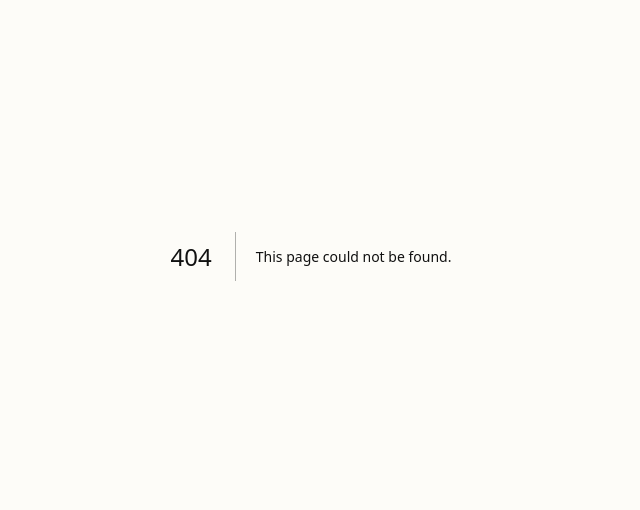
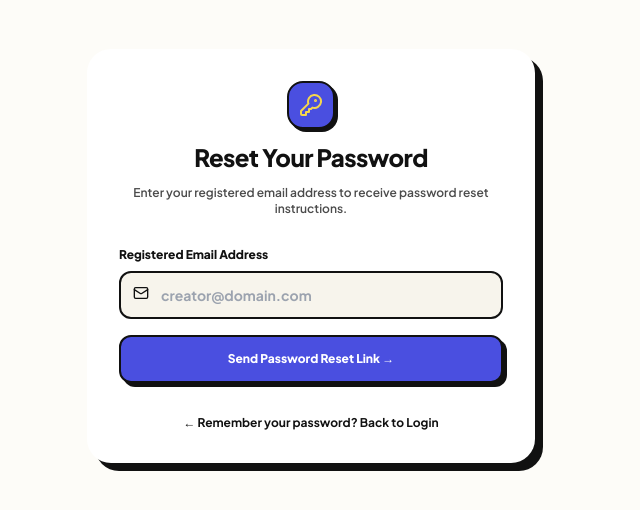
Before and after one commit to Vedbhanu/creator-attribution-dashboard, a Next.js app: page /forgot-password in a window 1280 px wide. Before the commit this address had no page. Shown: the part 144-654 px from the top of the page, without its empty margins (329-969 px from the left). Built offline with nearby package versions, Linux system fonts and the light colour scheme; no server answers.

Commit message:
Implement personalized name display, strict credential validation, session initialization on signup, and Forgot Password page

```diff
--- /dev/null
+++ b/src/app/forgot-password/page.tsx
@@ -0,0 +1,109 @@
+'use client';
+
+import { useState } from 'react';
+import Link from 'next/link';
+import { KeyRound, Mail, ArrowRight, CheckCircle2, AlertCircle } from 'lucide-react';
+import { supabase } from '@/lib/supabase';
+
+export default function ForgotPasswordPage() {
+  const [email, setEmail] = useState('');
+  const [loading, setLoading] = useState(false);
+  const [sent, setSent] = useState(false);
+  const [error, setError] = useState<string | null>(null);
+
+  const handleResetPassword = async (e: React.FormEvent) => {
+    e.preventDefault();
+    setError(null);
+    setLoading(true);
+
+    try {
+      if (supabase) {
+        const { error: resetError } = await supabase.auth.resetPasswordForEmail(email, {
+          redirectTo: `${window.location.origin}/login`,
+        });
+        if (resetError) throw resetError;
+      }
+
+      setSent(true);
+    } catch (err: any) {
+      // Show confirmation in local mode as well
+      setSent(true);
+    } finally {
+      setLoading(false);
+    }
+  };
+
+  return (
+    <div className="min-h-screen bg-[#FDFCF8] flex items-center justify-center p-4">
+      <div className="w-full max-w-md p-8 rounded-3xl bg-white border-3 border-[#111111] shadow-[8px_8px_0px_#111111] space-y-6">
+        <div className="text-center space-y-3">
+          <div className="w-12 h-12 rounded-2xl bg-[#4A4FE0] text-white border-2 border-[#111111] flex items-center justify-center mx-auto shadow-[3px_3px_0px_#111111]">
+            <KeyRound className="w-6 h-6 text-[#F6D74C]" />
+          </div>
+          <h1 className="text-2xl font-black text-[#111111] tracking-tight">Reset Your Password</h1>
+          <p className="text-xs text-[#4B4B4B] font-semibold">
+            Enter your registered email address to receive password reset instructions.
+          </p>
+        </div>
+
+        {sent ? (
+          <div className="p-6 rounded-2xl bg-[#F7F4EC] border-2 border-[#111111] space-y-4 text-center shadow-[4px_4px_0px_#111111]">
+            <div className="w-10 h-10 rounded-full bg-emerald-500 text-white border-2 border-[#111111] flex items-center justify-center mx-auto shadow-[2px_2px_0px_#111111]">
+              <CheckCircle2 className="w-5 h-5" />
+            </div>
+            <div className="space-y-1">
+              <h3 className="text-sm font-black text-[#111111]">Reset Link Sent!</h3>
+              <p className="text-xs text-[#4B4B4B] font-semibold">
+                We've sent password reset instructions & OTP verification link to <strong>{email}</strong>. Please check your inbox.
+              </p>
+            </div>
+            <Link
+              href="/login"
+              className="inline-flex items-center gap-2 px-6 py-3 rounded-xl bg-[#4A4FE0] text-white font-extrabold text-xs border-2 border-[#111111] shadow-[2px_2px_0px_#111111]"
+            >
+              Back to Login →
+            </Link>
+          </div>
+        ) : (
+          <form onSubmit={handleResetPassword} className="space-y-4">
+            {error && (
+              <div className="p-3.5 rounded-xl bg-rose-100 border-2 border-[#111111] text-[#111111] text-xs font-bold flex items-center gap-2 shadow-[2px_2px_0px_#111111]">
+                <AlertCircle className="w-4 h-4 text-rose-600 flex-shrink-0" />
+                <span>{error}</span>
+              </div>
+            )}
+
+            <div className="space-y-1.5">
+              <label className="text-xs font-extrabold text-[#111111]">Registered Email Address</label>
+              <div className="relative">
+                <Mail className="w-4 h-4 absolute left-3.5 top-3.5 text-[#111111]" />
+                <input
+                  type="email"
+                  required
+                  placeholder="creator@domain.com"
+                  value={email}
+                  onChange={(e) => setEmail(e.target.value)}
+                  className="w-full pl-10 pr-4 py-3 rounded-xl bg-[#F7F4EC] border-2 border-[#111111] text-sm text-[#111111] font-bold focus:outline-none focus:bg-white"
+                />
+              </div>
+            </div>
+
+            <button
+              type="submit"
+              disabled={loading}
+              className="w-full py-3.5 rounded-xl bg-[#4A4FE0] hover:bg-[#3b40cc] text-white font-black text-xs border-2 border-[#111111] shadow-[4px_4px_0px_#111111] active:translate-x-[2px] active:translate-y-[2px] active:shadow-[2px_2px_0px_#111111] transition-all disabled:opacity-50 flex items-center justify-center gap-2"
+            >
+              <span>{loading ? 'Sending Reset Email...' : 'Send Password Reset Link →'}</span>
+            </button>
+          </form>
+        )}
+
+        <div className="text-center pt-2 text-xs font-bold text-[#4B4B4B]">
+          <Link href="/login" className="text-[#111111] hover:underline">
+            ← Remember your password? Back to Login
+          </Link>
+        </div>
+      </div>
+    </div>
+  );
+}
--- a/src/app/login/page.tsx
+++ b/src/app/login/page.tsx
@@ -3,8 +3,8 @@
 import { useState } from 'react';
 import { useRouter } from 'next/navigation';
 import Link from 'next/link';
-import { Sparkles, Mail, Lock, ArrowRight, ShieldCheck } from 'lucide-react';
-import { supabase } from '@/lib/supabase';
+import { Sparkles, Mail, Lock, ArrowRight, ShieldCheck, AlertCircle } from 'lucide-react';
+import { isSupabaseConfigured, supabase } from '@/lib/supabase';
 
 export default function LoginPage() {
   const router = useRouter();
@@ -19,12 +19,24 @@ export default function LoginPage() {
     setLoading(true);
 
     try {
-      if (supabase) {
-        const { error } = await supabase.auth.signInWithPassword({
+      if (isSupabaseConfigured() && supabase) {
+        const { error: authError } = await supabase.auth.signInWithPassword({
           email,
           password,
         });
-        if (error) console.warn('Supabase auth note:', error.message);
+
+        if (authError) {
+          setError('Invalid email or password. Please verify your credentials and try again.');
+          setLoading(false);
+          return;
+        }
+      } else {
+        // Validation check in local mode
+        if (!email.includes('@') || password.length < 4) {
+          setError('Please enter a valid email and password.');
+          setLoading(false);
+          return;
+        }
       }
 
       // Save user session details locally
@@ -43,7 +55,7 @@ export default function LoginPage() {
       router.push('/dashboard');
       router.refresh();
     } catch (err: any) {
-      router.push('/dashboard');
+      setError(err.message || 'Login failed. Please check your credentials.');
     } finally {
       setLoading(false);
     }
@@ -54,7 +66,7 @@ export default function LoginPage() {
       <div className="w-full max-w-md p-8 rounded-3xl bg-white border-3 border-[#111111] shadow-[8px_8px_0px_#111111] space-y-6">
         <div className="text-center space-y-3">
           <div className="w-12 h-12 rounded-2xl bg-[#4A4FE0] text-white border-2 border-[#111111] flex items-center justify-center mx-auto shadow-[3px_3px_0px_#111111]">
-            <Sparkles className="w-6 h-6" />
+            <Sparkles className="w-6 h-6 text-[#F6D74C]" />
           </div>
           <h1 className="text-2xl font-black text-[#111111] tracking-tight">Creator Login</h1>
           <p className="text-xs text-[#4B4B4B] font-semibold">
@@ -63,8 +75,9 @@ export default function LoginPage() {
         </div>
 
         {error && (
-          <div className="p-3 rounded-xl bg-rose-500/10 border-2 border-rose-500 text-rose-600 text-xs font-bold">
-            {error}
+          <div className="p-3.5 rounded-xl bg-rose-100 border-2 border-[#111111] text-[#111111] text-xs font-bold flex items-center gap-2.5 shadow-[3px_3px_0px_#111111]">
+            <AlertCircle className="w-4 h-4 text-rose-600 flex-shrink-0" />
+            <span>{error}</span>
           </div>
         )}
 
@@ -85,7 +98,12 @@ export default function LoginPage() {
           </div>
 
           <div className="space-y-1.5">
-            <label className="text-xs font-extrabold text-[#111111]">Password</label>
+            <div className="flex items-center justify-between">
+              <label className="text-xs font-extrabold text-[#111111]">Password</label>
+              <Link href="/forgot-password" className="text-[11px] font-extrabold text-[#4A4FE0] hover:underline">
+                Forgot Password?
+              </Link>
+            </div>
             <div className="relative">
               <Lock className="w-4 h-4 absolute left-3.5 top-3.5 text-[#111111]" />
               <input
--- a/src/app/signup/page.tsx
+++ b/src/app/signup/page.tsx
@@ -26,12 +26,36 @@ export default function SignupPage() {
           password,
           options: { data: { full_name: name } }
         });
-        if (error) throw error;
+        if (error) console.warn('Supabase auth note:', error.message);
       }
+
+      // Save user session details locally
+      if (typeof window !== 'undefined') {
+        localStorage.setItem('user_email', email);
+        localStorage.setItem('user_name', name || email.split('@')[0]);
+        if (email.toLowerCase().includes('ved') || email === 'abdbhanu1212@gmail.com') {
+          localStorage.setItem('user_role', 'admin');
+        } else {
+          localStorage.setItem('user_role', 'client');
+        }
+      }
+
+      // Save initial workspace settings
+      fetch('/api/settings', {
+        method: 'POST',
+        headers: { 'Content-Type': 'application/json' },
+        body: JSON.stringify({
+          userId: email,
+          brand_name: `${name}'s Workspace`,
+          currency: 'USD',
+          custom_domain: 'attrib.yourdomain.com',
+          webhook_secret: 'whsec_creator_attrib_982374'
+        })
+      }).catch(err => console.error(err));
+
       router.push('/onboarding');
       router.refresh();
     } catch (err: any) {
-      // Fallback for instant testing
       router.push('/onboarding');
     } finally {
       setLoading(false);
@@ -115,7 +139,7 @@ export default function SignupPage() {
         <div className="text-center pt-2 text-xs font-bold text-[#4B4B4B] space-y-2">
           <p>
             Already have an account?{' '}
-            <Link href="/login" className="text-[#EC4899] hover:underline font-extrabold">
+            <Link href="/login" className="text-[#4A4FE0] hover:underline font-extrabold">
               Sign In
             </Link>
           </p>
```
